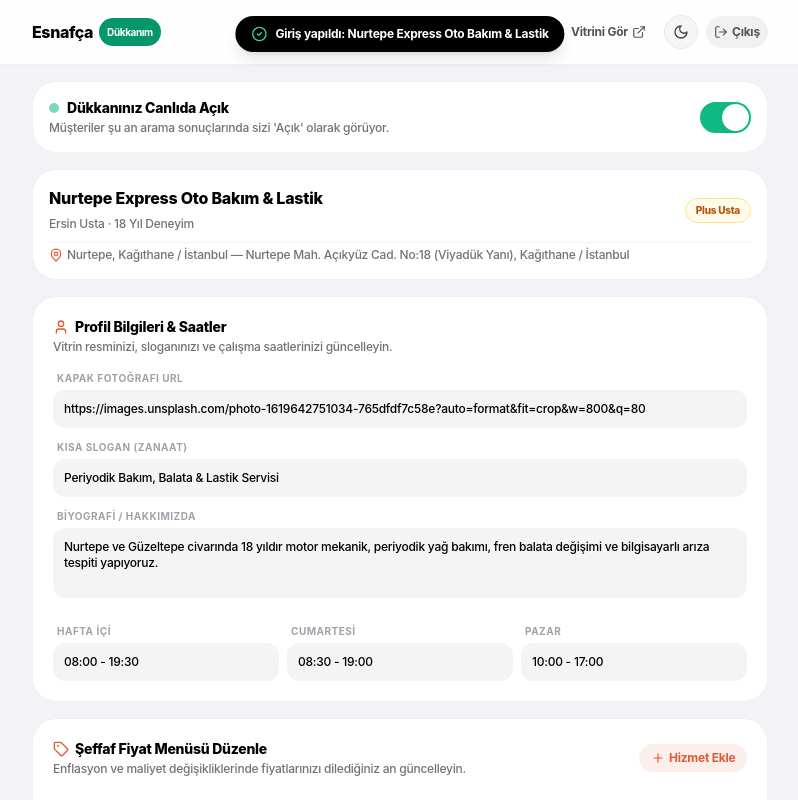
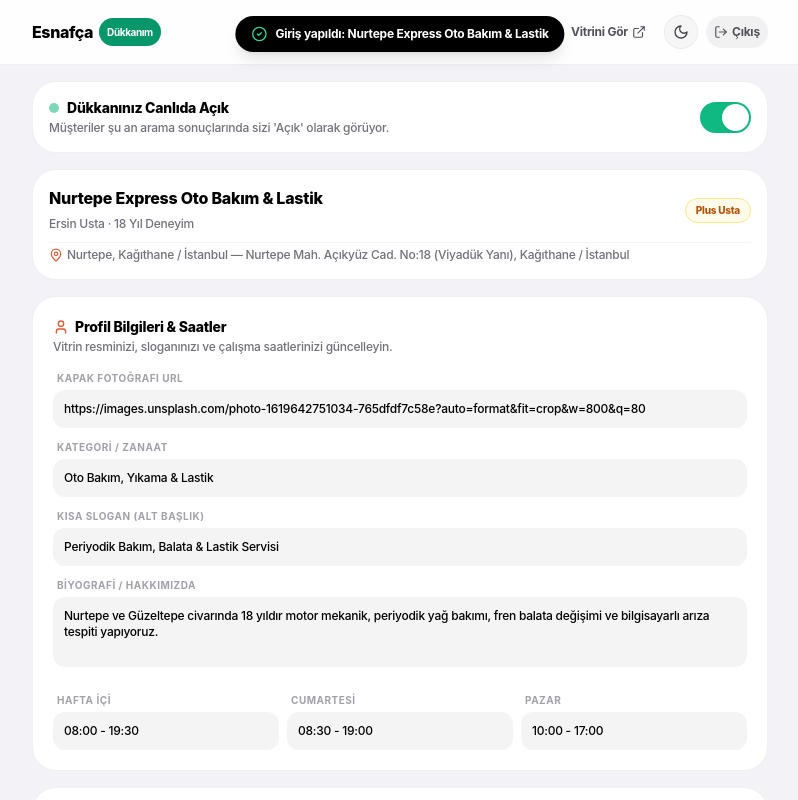
Before and after one commit to itisbehrouz/Esnafca, a Next.js app: page /dukkanim in a window 1280 px wide. Both pictures are taken after a click on the button 640 px from the left and 450 px from the top of the page. Shown: the top 800 px of the page, without its empty margins (240-1038 px from the left). Built offline with nearby package versions, Linux system fonts and the light colour scheme.

Commit message:
feat(dashboard): add category selection to merchant profile editor

```diff
--- a/src/app/dukkanim/page.tsx
+++ b/src/app/dukkanim/page.tsx
@@ -34,7 +34,8 @@
   getPendingApplications,
   MerchantApplication
 } from "@/lib/merchant-store";
-import { Merchant, ServiceItem } from "@/types";
+import { Merchant, ServiceItem, CategoryId } from "@/types";
+import { CATEGORIES } from "@/data/categories";
 import { QrWindowModal } from "@/components/merchant/QrWindowModal";
 import { EsnafcaLogo } from "@/components/brand/EsnafcaLogo";
 import { ThemeToggle } from "@/components/theme/ThemeToggle";
@@ -567,7 +568,22 @@
                 </div>
 
                 <div className="space-y-1">
-                  <label className="text-[10px] font-bold text-zinc-400 dark:text-zinc-500 uppercase tracking-wider block px-1">Kısa Slogan (Zanaat)</label>
+                  <label className="text-[10px] font-bold text-zinc-400 dark:text-zinc-500 uppercase tracking-wider block px-1">Kategori / Zanaat</label>
+                  <select
+                    value={activeMerchant.category}
+                    onChange={(e) => handleUpdateProfile("category", e.target.value as CategoryId)}
+                    className="w-full text-xs font-medium text-black dark:text-white bg-zinc-100 dark:bg-zinc-800 focus:outline-none p-2.5 rounded-xl border border-transparent focus:border-brand transition-colors cursor-pointer appearance-none"
+                  >
+                    {CATEGORIES.map((cat) => (
+                      <option key={cat.id} value={cat.id}>
+                        {cat.name}
+                      </option>
+                    ))}
+                  </select>
+                </div>
+
+                <div className="space-y-1">
+                  <label className="text-[10px] font-bold text-zinc-400 dark:text-zinc-500 uppercase tracking-wider block px-1">Kısa Slogan (Alt Başlık)</label>
                   <input
                     type="text"
                     value={activeMerchant.craftTitle}
```
